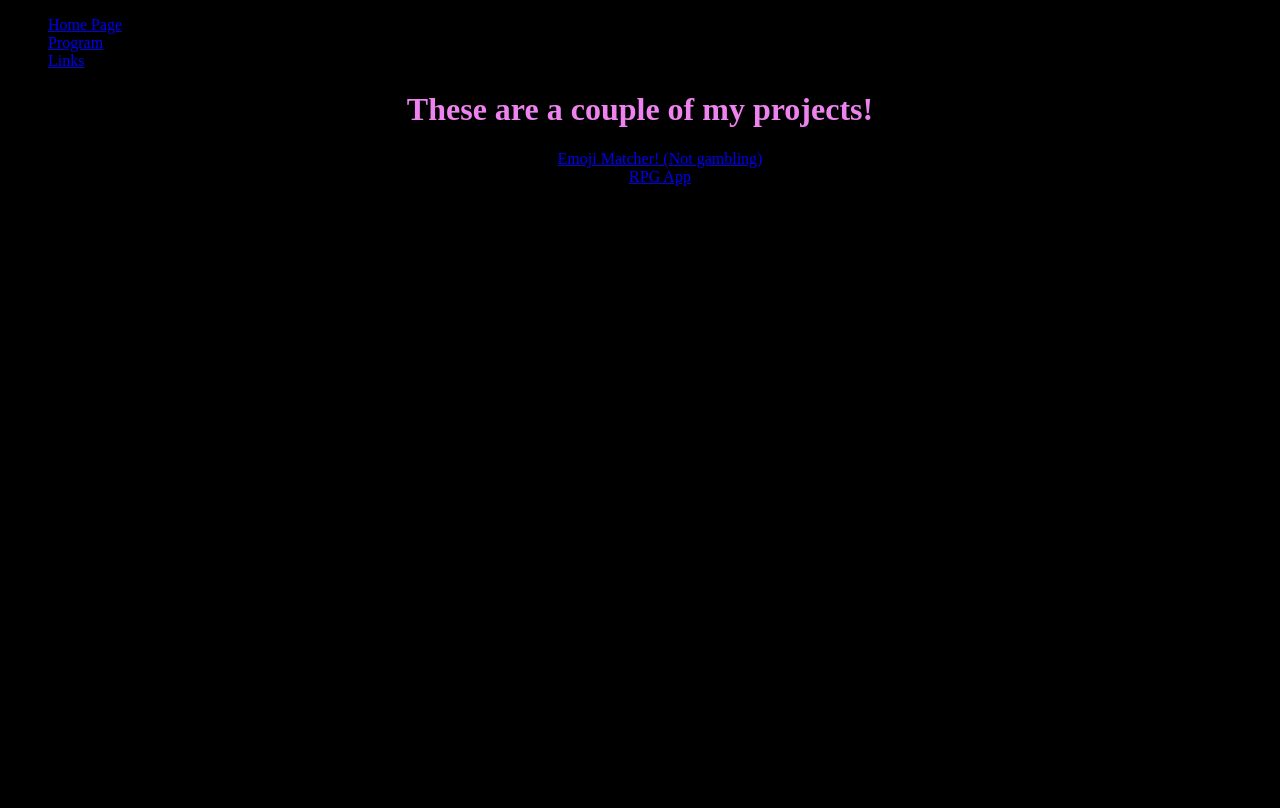
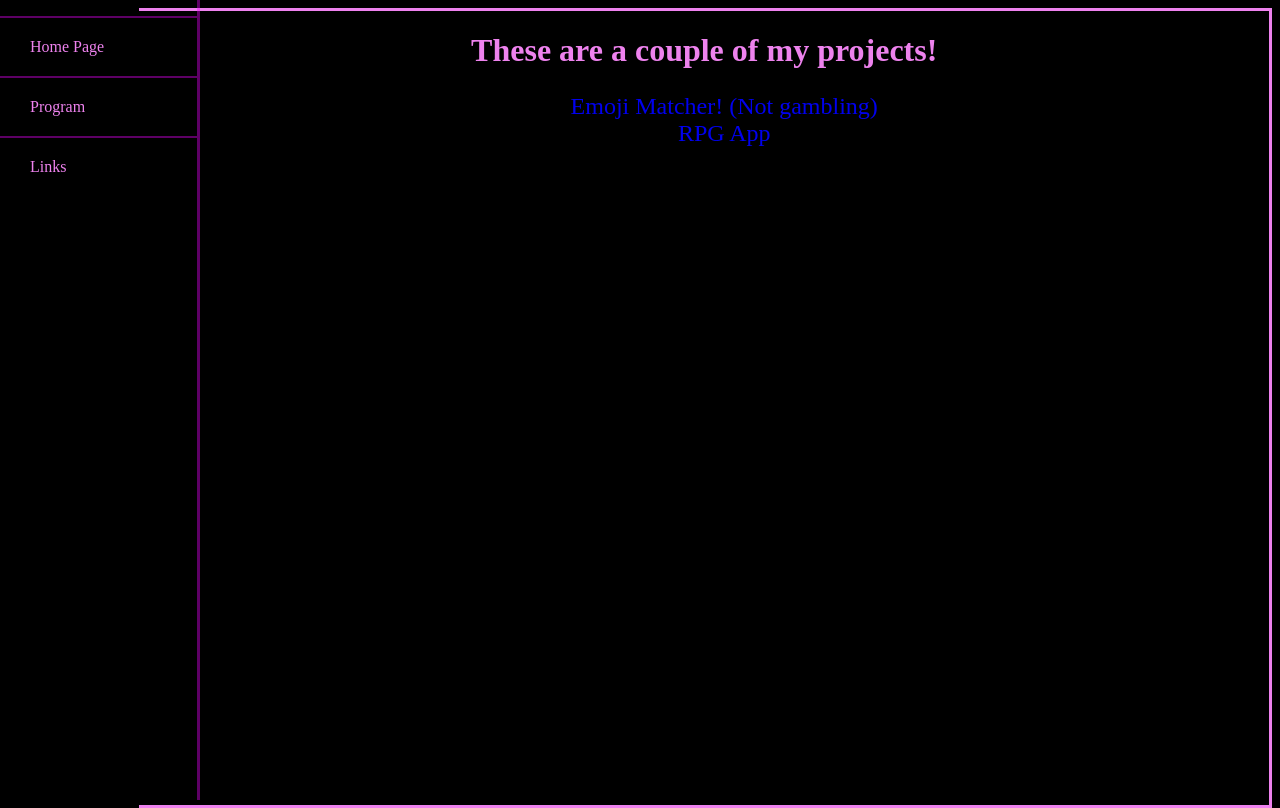
Before and after one commit to JustinTLong16/LongPortfolio, a plain HTML site: page programlist.html in a window 1280 px wide. Drawn offline with Linux system fonts and the light colour scheme.

Commit message:
fixed some styling issues with the new programs page

```diff
--- a/programlist.html
+++ b/programlist.html
@@ -1,14 +1,16 @@
 <!DOCTYPE html>
-<html>
+<html lang="en">
     <head>
         <meta charset="utf-8">
         <meta http-equiv="X-UA-Compatible" content="IE=edge">
-        <title>Long Portfolio Programs</title>
+        <title>Long Portfolio Home</title>
         <meta name="description" content="a Portfolio Website for Justn Long">
         <meta name="viewport" content="width=device-width, initial-scale=1">
         <link rel="stylesheet" href="style.css">
+        <link rel="icon" type="image/x-icon" href="favicon.ico.png">
     </head>
-    <nav>
+    <body>
+    <nav id="navbar">
         <ul>
         <li><a href="index.html">Home Page</a></li>
         <li><a href="programlist.html">Program</a></li>
@@ -16,11 +18,12 @@
         </ul>
     </nav>
     <body>
-        <h1>These are a couple of my projects!</h1>
-        <ul style="text-align: center; list-style: none;">
-        <li><a href="Program.html">Emoji Matcher! (Not gambling)</a></li>
-        <li><a href="RPG.html">RPG App</a></li>
-        </ul>
-        <script src="" async defer></script>
+        <main class="main" style="height: 100vh;">
+            <h1>These are a couple of my projects!</h1>
+            <ul class="programlist">
+            <li><a href="Program.html">Emoji Matcher! (Not gambling)</a></li>
+            <li><a href="RPG.html">RPG App</a></li>
+            </ul>
+        </main>
     </body>
 </html>
--- a/style.css
+++ b/style.css
@@ -1,4 +1,4 @@
-@media(min-width:1024px){
+
 /* Style Tags */
 html{
   background-color: black;
@@ -12,36 +12,7 @@
 }
 p{
   width: 90%;
-        margin-left: 2em;
-
-    }
-    #navbar {
-        position: fixed;
-        min-width: 100px;
-        top: 0px;
-        left: 0px;
-        width: 200px;
-        height: 100%;
-        border-right: solid;
-        border-color: rgba(234, 0, 255, 0.4)
-      }
-      #navbar a{
-        color: violet;
-        display: block;
-        padding:20px 30px;
-        text-decoration: none;
-        cursor: pointer;
-        border-top:2px solid rgba(234, 0, 255, 0.4);
-    }
-    #navbar li{
-        list-style: none;
-        position: relative;
-        width: 100%;
-      }
-      #navbar ul {
-        padding: 0;
-        overflow-y: auto;
-        overflow-x: hidden;
+  margin-left: 2em
 }
 table, th, td,tr {
   border: 1px solid;
@@ -74,13 +45,14 @@ button {
 .main{
   background-color:black;
   float: right;
-    width: 87%;
+  width: 89.6%;
   height: 100%;
   min-height: 100%;
   border-style: solid;
   border-color: violet;
   border-left:0;
   color: white;
+  overflow: hidden;
 }
 .image{
   max-width: 50%;
@@ -124,8 +96,45 @@ button {
 .stat {
   padding-right: 10px;
 }
+.programlist{
+  font-size: 1.5em;
+  text-align: center;
+  list-style: none;
+}
+.programlist a{
+  text-decoration: none;
+  cursor: pointer;
+}
 /* ID's */
-
+#navbar {
+  position: fixed;
+  min-width: 100px;
+  top: 0px;
+  left: 0px;
+  width: 200px;
+  height: 100%;
+  border-right: solid;
+  border-color: rgba(234, 0, 255, 0.4);
+  z-index: 999;
+}
+  #navbar a{
+  color: violet;
+  display: block;
+  padding:20px 30px;
+  text-decoration: none;
+  cursor: pointer;
+  border-top:2px solid rgba(234, 0, 255, 0.4);
+}
+#navbar li{
+  list-style: none;
+  position: relative;
+  width: 100%;
+}
+#navbar ul {
+  padding: 0;
+  overflow-y: auto;
+  overflow-x: hidden;
+}
 #my-game {
   width: 100%;
   height: 100%;
@@ -176,10 +185,6 @@ button {
   color: #ffffff;
   background-color: #c70d0d;
 }
-
-
-
-
 /* global variable */
 *{
     box-sizing: border-box;
```
Also changed, not shown: RPG.html (+1 -1 lines). Lines whose indentation alone changed are shown as unchanged.
